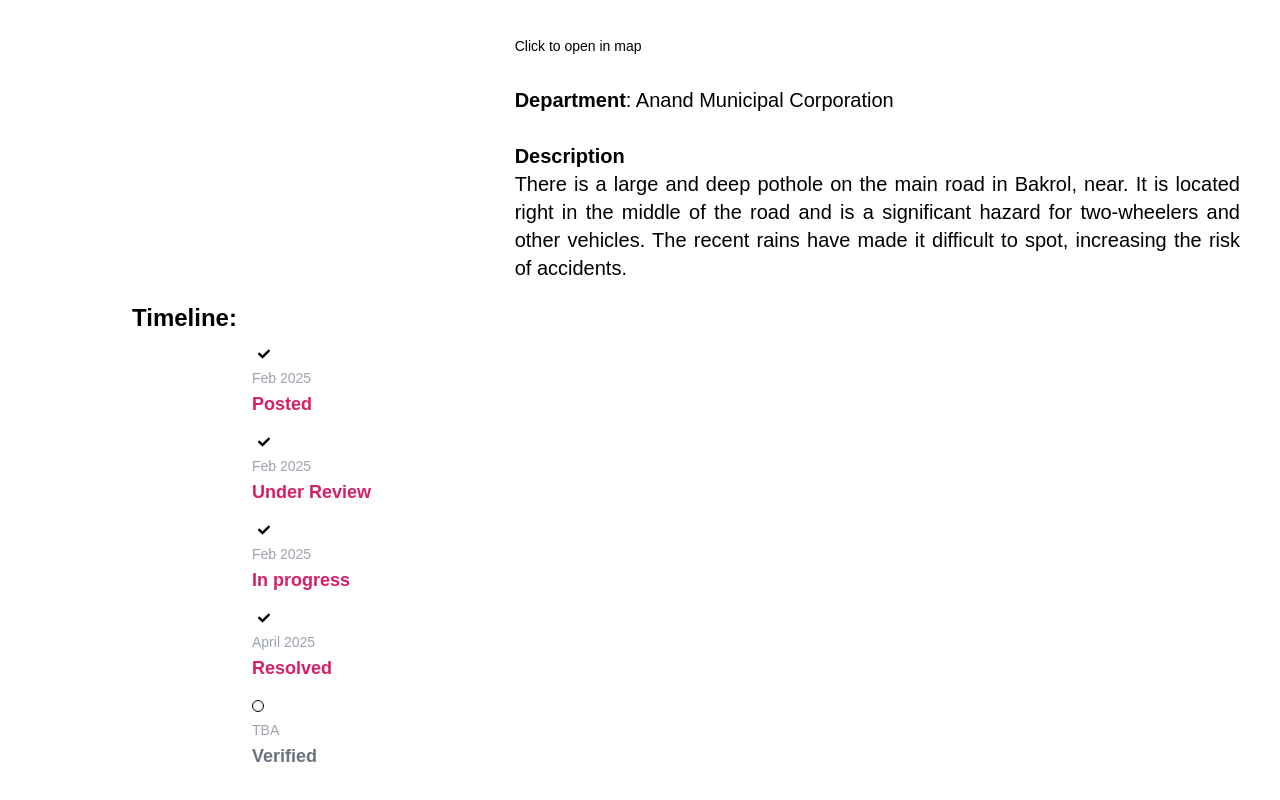
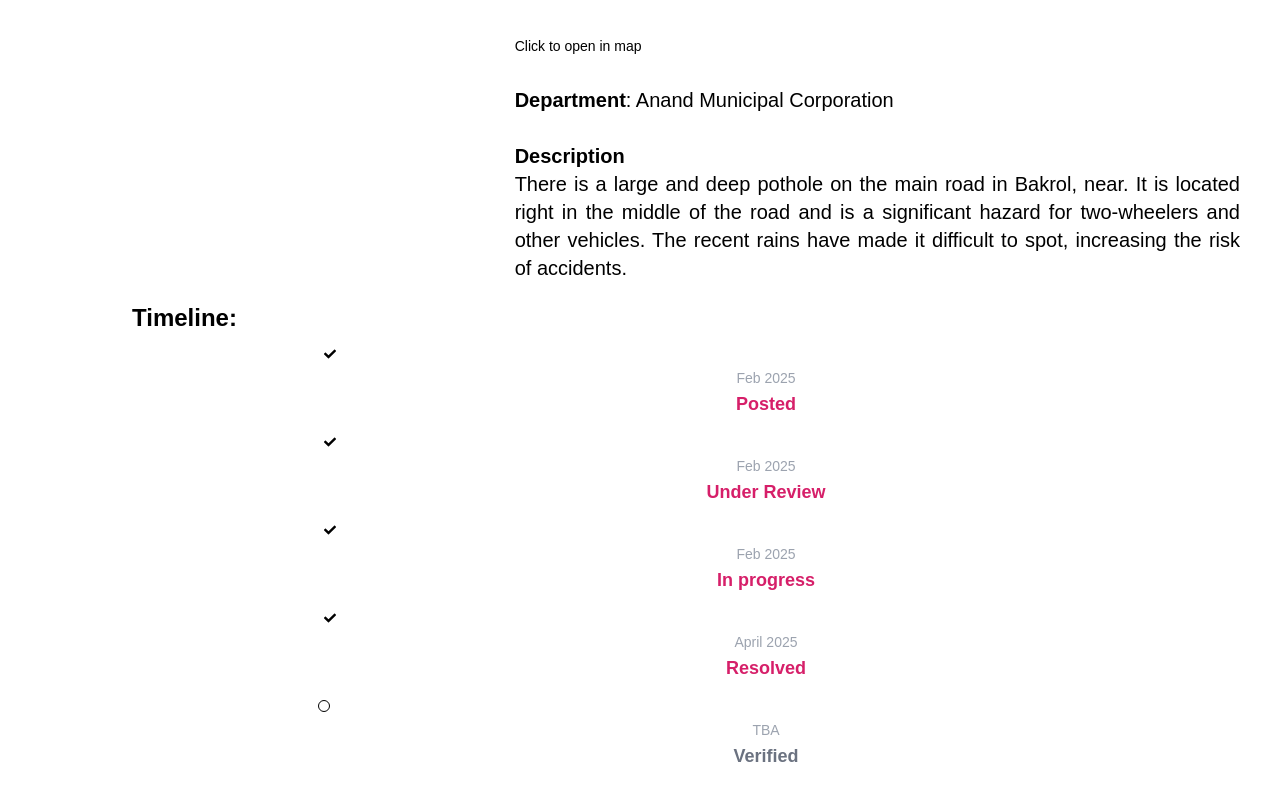
Before and after one commit to php2k6/gcet-hack, a React (Vite) app in the folder frontend/: page /report in a window 1280 px wide. Shown: the part 1091-1891 px from the top of the page. Built offline with nearby package versions, Linux system fonts and the light colour scheme.

Commit message:
Center timeline

```diff
--- a/frontend/src/pages/Report.jsx
+++ b/frontend/src/pages/Report.jsx
@@ -131,7 +131,8 @@ const Report = () => {
             </div>
             <div className="mt-5 w-full">
               <div className="text-2xl font-bold">Timeline:</div>
-              <div className="mt-5 ml-30 w-full max-w-4xl">
+              <center>
+                <div className="mt-5 ml-30 h-screen w-full max-w-4xl">
                   <style jsx>{`
                     .timeline-container .flowbite-timeline-horizontal::after {
                       display: none !important;
@@ -165,44 +166,8 @@ const Report = () => {
                       </TimelineItem>
                     ))}
                   </Timeline>
-                {/* <Timeline className="mt-10 ml-10" horizontal>
-                  <TimelineItem>
-                    <TimelinePoint icon={FaCheck} />
-                    <TimelineContent>
-                      <TimelineTime>Feb 2025</TimelineTime>
-                      <TimelineTitle>Complain Posted</TimelineTitle>
-                    </TimelineContent>
-                  </TimelineItem>
-                  <TimelineItem>
-                    <TimelinePoint icon={FaCheck} />
-                    <TimelineContent>
-                      <TimelineTime>Feb 2025</TimelineTime>
-                      <TimelineTitle>Under Review</TimelineTitle>
-                    </TimelineContent>
-                  </TimelineItem>
-                  <TimelineItem>
-                    <TimelinePoint icon={FaCheck} />
-                    <TimelineContent>
-                      <TimelineTime>Feb 2025</TimelineTime>
-                      <TimelineTitle>In progress</TimelineTitle>
-                    </TimelineContent>
-                  </TimelineItem>
-                  <TimelineItem>
-                    <TimelinePoint icon={FaCheck} />
-                    <TimelineContent>
-                      <TimelineTime>April 2025</TimelineTime>
-                      <TimelineTitle>Complain Resolved</TimelineTitle>
-                    </TimelineContent>
-                  </TimelineItem>
-                  <TimelineItem>
-                    <TimelinePoint />
-                    <TimelineContent>
-                      <TimelineTime>May 2025</TimelineTime>
-                      <TimelineTitle>Verified by Users</TimelineTitle>
-                    </TimelineContent>
-                  </TimelineItem>
-                </Timeline> */}
                 </div>
+              </center>
             </div>
           </div>
           <div></div>
```
Lines whose indentation alone changed are shown as unchanged.
